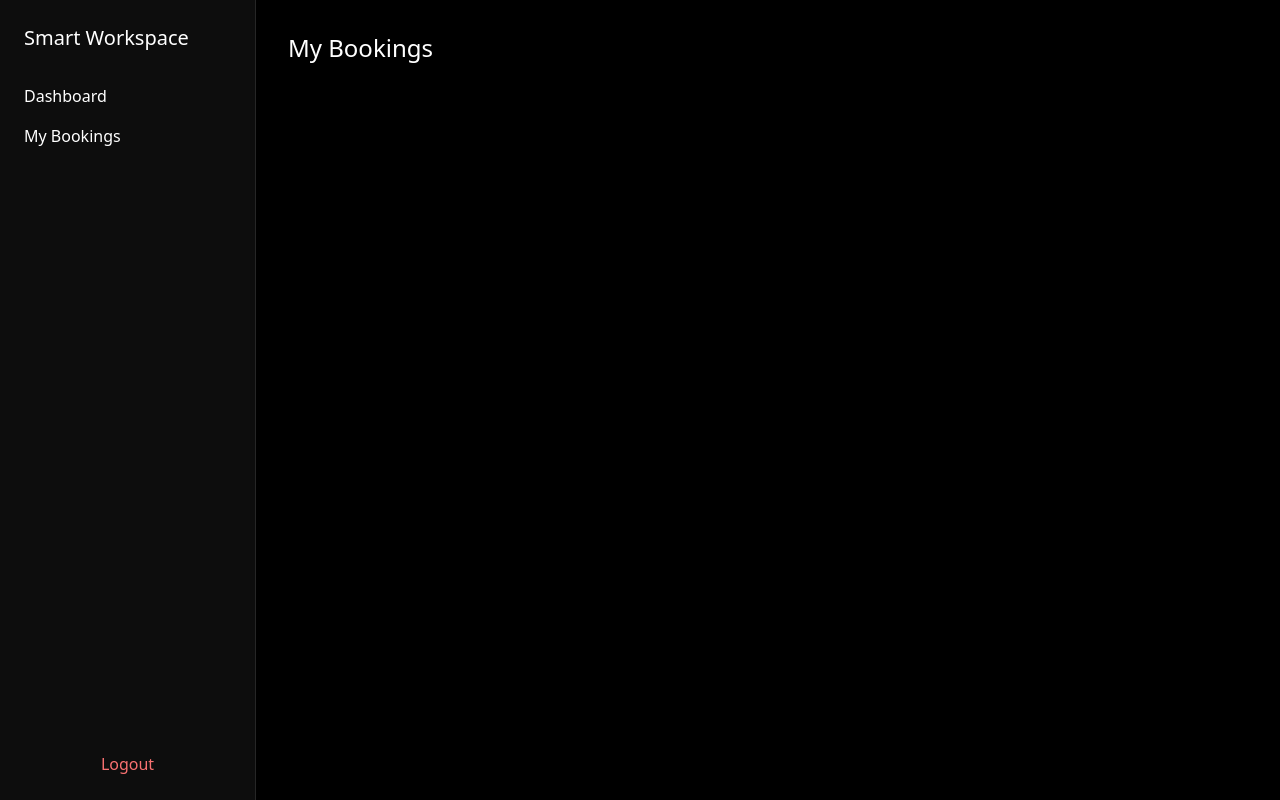
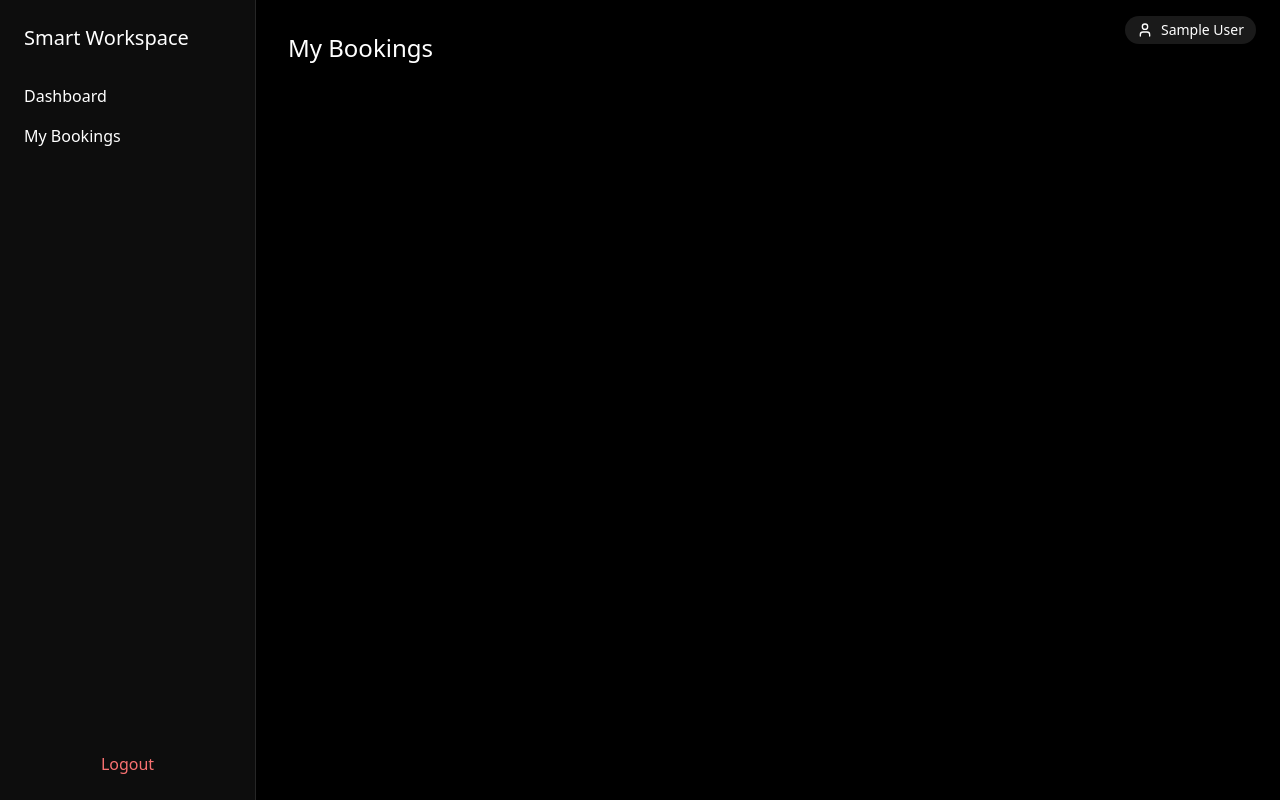
Before and after one commit to mudit1024/smart-workspace-booking, a React (Vite) app in the folder workspace-frontend/: page /bookings in a window 1280 px wide. Built offline with nearby package versions, Linux system fonts and the light colour scheme; sample sign-in values are in the browser's storage.

Commit message:
fix(workspace-ui): align back button icon in header

```diff
--- a/workspace-frontend/src/components/DashboardLayout.jsx
+++ b/workspace-frontend/src/components/DashboardLayout.jsx
@@ -1,7 +1,17 @@
-import { useNavigate } from "react-router-dom"
+import { useNavigate, useLocation } from "react-router-dom"
+import { getUser } from "../utils/user"
+import { User } from "lucide-react"
 
 export default function DashboardLayout({ children }) {
   const navigate = useNavigate()
+
+  const location = useLocation()
+
+  const hideUser =
+    location.pathname === "/login" ||
+    location.pathname === "/register";
+
+  const user = getUser()
 
   const handleLogout = () => {
     localStorage.removeItem("token")
@@ -10,6 +20,14 @@ export default function DashboardLayout({ children }) {
 
   return (
     <div className="flex min-h-screen bg-black text-white">
+      {!hideUser && (
+        <div className="absolute top-4 right-6 flex items-center gap-2 bg-white/10 px-3 py-1 rounded-full">
+          <User size={16} className="text-white" />
+          <span className="text-sm text-white">
+            {user?.name || "User"}
+          </span>
+        </div>
+      )}
 
       {/* Sidebar */}
       <div className="w-64 bg-white/5 border-r border-white/10 p-6 flex flex-col justify-between">
--- a/workspace-frontend/src/pages/Login.jsx
+++ b/workspace-frontend/src/pages/Login.jsx
@@ -20,9 +20,20 @@ const handleLogin = async (e) => {
   try {
     const data = await loginUser(email, password)
 
+    // token
     localStorage.setItem("token", data.accessToken)
 
-    navigate("/dashboard") // 🔥 redirect
+    // 👤 user info (IMPORTANT FIX)
+    localStorage.setItem(
+      "user",
+      JSON.stringify({
+        id: data.userId,
+        name: data.name,
+        email: data.email
+      })
+    )
+
+    navigate("/dashboard")
 
   } catch (error) {
     alert("Login failed")
--- a/workspace-frontend/src/pages/WorkspaceDetails.jsx
+++ b/workspace-frontend/src/pages/WorkspaceDetails.jsx
@@ -3,9 +3,12 @@ import { useParams } from "react-router-dom"
 import DashboardLayout from "../components/DashboardLayout"
 import { getSlots, bookWorkspace, getParticipants } from "../api/workspaceService"
 import { getWorkspaceById } from "../api/workspaceService"
+import { useNavigate } from "react-router-dom"
 import toast from "react-hot-toast"
+import { ChevronLeft } from "lucide-react"
 
 export default function WorkspaceDetails() {
+    const navigate = useNavigate()
     const { id } = useParams()
 
     const [workspace, setWorkspace] = useState(null)
@@ -236,7 +239,20 @@ export default function WorkspaceDetails() {
 
     return (
         <DashboardLayout>
-            <h1 className="text-2xl mb-6">Workspace Slots</h1>
+            <h1 className="text-2xl mb-6 flex items-center gap-3">
+
+    <button
+    onClick={() => window.history.back()}
+    className="w-9 h-9 flex items-center justify-center rounded-full
+               bg-white/10 hover:bg-white/20 border border-white/10 transition"
+>
+    <ChevronLeft size={18} />
+</button>
+
+    <span className="leading-none">
+        Workspace Slots
+    </span>
+</h1>
 
             {/* WORKSPACE DETAILS */}
             <div className="mb-6 p-4 rounded-xl bg-white/5 border border-white/10">
--- /dev/null
+++ b/workspace-frontend/src/utils/user.js
@@ -0,0 +1,4 @@
+export const getUser = () => {
+    const user = localStorage.getItem("user")
+    return user ? JSON.parse(user) : null
+}
```
